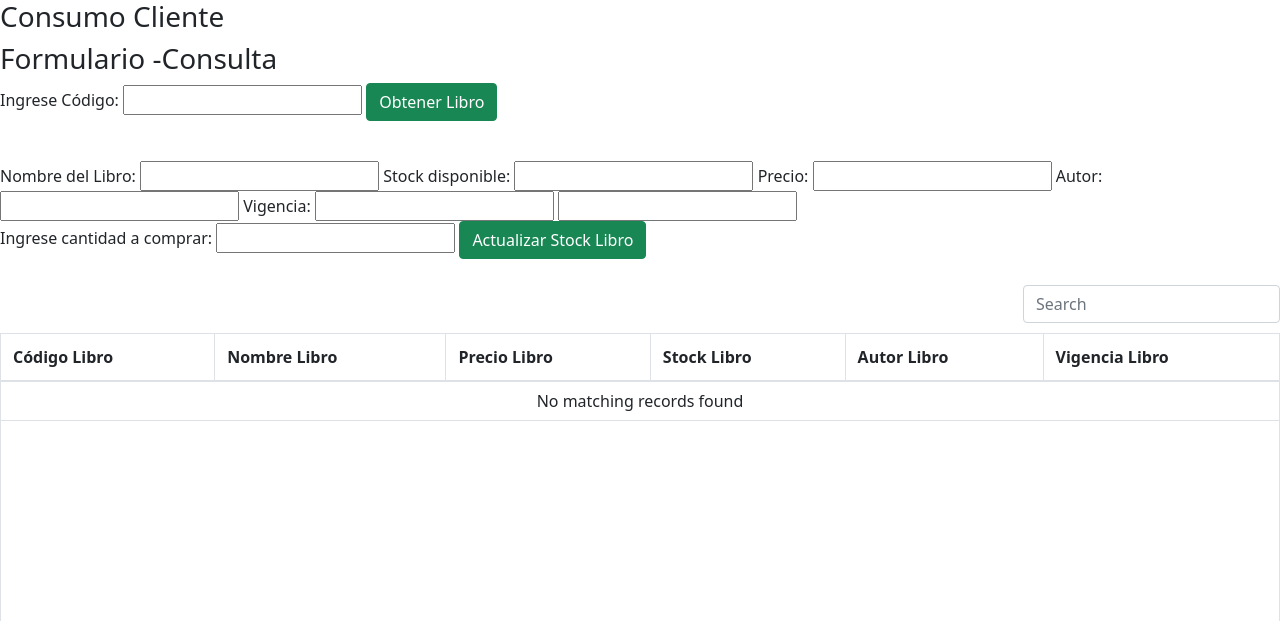
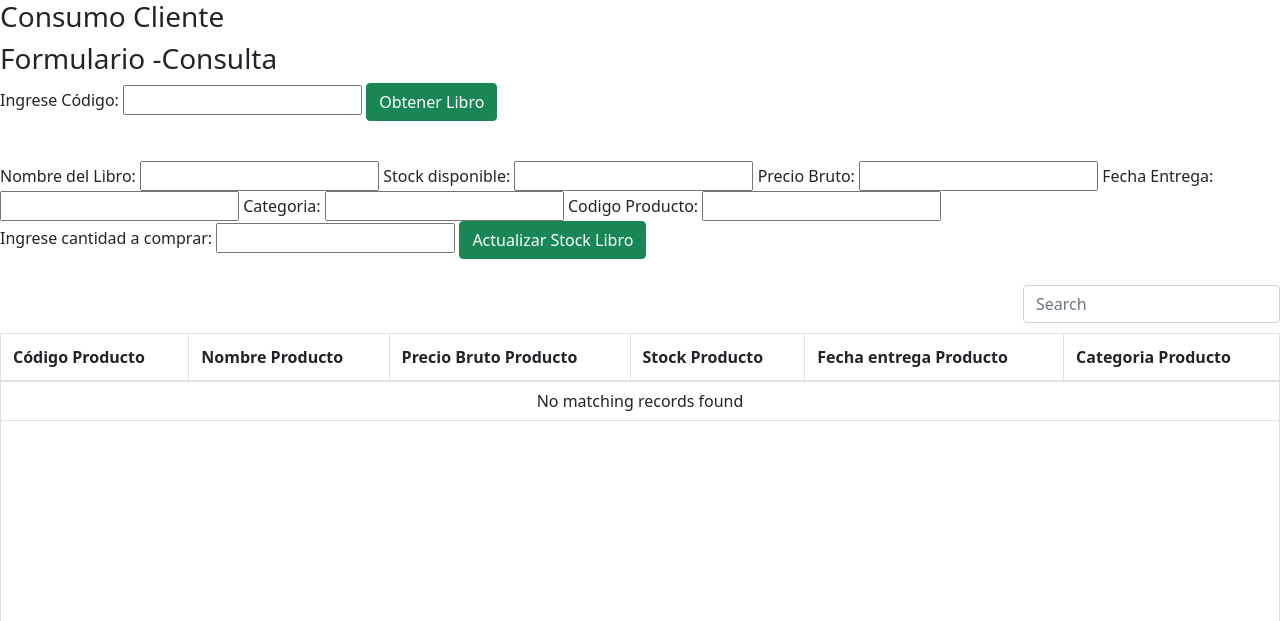
Before and after one commit to camixcode/Proyect_air_acondicionado, a Django app: template clienteSoapLibreria/core/templates/core/home.html in a window 1280 px wide. Shown: the top 621 px of the page. Run offline with Django 4.2, Linux system fonts and the light colour scheme; the template is opened without the code that fills it, so the values that code supplies are empty; some libraries are stand-ins or nearby versions.

Commit message:
service bodega mostrar producto

```diff
--- a/clienteSoapLibreria/core/controller.py
+++ b/clienteSoapLibreria/core/controller.py
@@ -50,10 +50,10 @@ class Controller:
 
 
     def buscarUnProducto(self, cod):
-        producto = self.cliente.service.consultarunProducto(cod)
+        producto = self.cliente.service.consultarUnProducto(cod)
         return producto
 
-    def descontarStock(self,cod,stock):
+    def descontarStockProducto(self,cod,stock):
         resultado = self.cliente.service.actualizarStockProducto(cod,stock)
         return resultado
 
--- a/clienteSoapLibreria/core/templates/core/home.html
+++ b/clienteSoapLibreria/core/templates/core/home.html
@@ -5,7 +5,7 @@
                 $("#form_buscar").on('submit',function(){
                     var formData = new FormData(this);
                     $.ajax({
-                        url: "{% url 'post_buscar' %}",
+                        url: "{% url 'post_buscar_producto' %}",
                         type:"POST",
                         data: formData,
                         processData: false,
@@ -13,10 +13,10 @@
                         success: function(respuesta){
                             $("#nombre").val(respuesta.nombre);
                             $("#stock_disponible").val(respuesta.stock);
-                            $("#precio").val(respuesta.precio);
+                            $("#precio_bruto").val(respuesta.precio_bruto);
                             $("#codigo_oculto").val(respuesta.codigo);
-                            $("#autor").val(respuesta.autor);
-                            $("#vigencia").val(respuesta.vigencia);
+                            $("#fecha_entrega").val(respuesta.fecha_entrega);
+                            $("#categoria").val(respuesta.categoria);
                         }
                     });
 
@@ -28,7 +28,7 @@
                 $("#form_actualizar").on('submit',function(){
                     var formData = new FormData(this);
                     $.ajax({
-                        url: "{% url 'post_actualizar' %}",
+                        url: "{% url 'post_actualizar_producto' %}",
                         type:"POST",
                         data: formData,
                         processData: false,
@@ -72,12 +72,13 @@
                 <input type="text" name="nombre" id="nombre" readonly>
                 <span>Stock disponible: </span>
                 <input type="text" name="stock_disponible" id="stock_disponible" readonly>
-                <span>Precio: </span>
-                <input type="text" name="precio" id="precio" readonly>
-                <span>Autor: </span>
-                <input type="text" name="autor" id="autor" readonly>
-                <span>Vigencia: </span>
-                <input type="text" name="vigencia" id="vigencia" readonly>
+                <span>Precio Bruto: </span>
+               <input type="text" name="precio_bruto" id="precio_bruto" readonly>
+                <span>Fecha Entrega: </span>
+                <input type="text" name="fecha_entrega" id="fecha_entrega" readonly>
+                <span>Categoria: </span>
+                <input type="text" name="categoria" id="categoria" readonly>
+                <span>Codigo Producto: </span>
                 <input type="text" name="codigo_oculto" id="codigo_oculto" readonly>
                 <br>
                 <span>Ingrese cantidad a comprar: </span>
@@ -92,12 +93,12 @@
 <table id="tabla_datos" data-toggle="table" data-sort-name="stargazers_count" data-sort-order="desc"
         data-pagination="true" data-height="460" data-unique-id="codigo_id" data-search="true">
         <thead class="thead-inverse">
-                <th data-field="codigo_id">Código Libro </th>
-                <th data-field="nombre">Nombre Libro </th>
-                <th data-field="precio">Precio Libro </th>
-                <th data-field="stock">Stock Libro </th>
-                <th data-field="autor">Autor Libro </th>
-                <th data-field="vigencia">Vigencia Libro </th>
+                <th data-field="codigo_id">Código Producto </th>
+                <th data-field="nombre">Nombre Producto </th>
+                <th data-field="precio">Precio Bruto Producto </th>
+                <th data-field="stock">Stock Producto </th>
+                <th data-field="autor">Fecha entrega Producto </th>
+                <th data-field="vigencia">Categoria Producto </th>
         </thead>
         <tbody>
                 {% for pro in productos %}
--- a/clienteSoapLibreria/core/urls.py
+++ b/clienteSoapLibreria/core/urls.py
@@ -1,10 +1,12 @@
 from django.urls import path
-from .views import home,buscarLibro,actualizarLibro
+from .views import home,buscarLibro,actualizarLibro,buscarProducto,actualizarStockProducto
 
 urlpatterns = [
     path('', home, name='home'),
     path('post/ajax/buscar/',buscarLibro, name='post_buscar'),
     path('post/ajax/actualizar/',actualizarLibro, name='post_actualizar'),
+    path('post/ajax/buscar_producto/',buscarProducto, name='post_buscar_producto'),
+    path('post/ajax/actualizar_producto/',actualizarStockProducto, name='post_actualizar_producto'),
 
 
 ]
```
Also changed, not shown: clienteSoapLibreria/core/views.py (+22 -0 lines).
